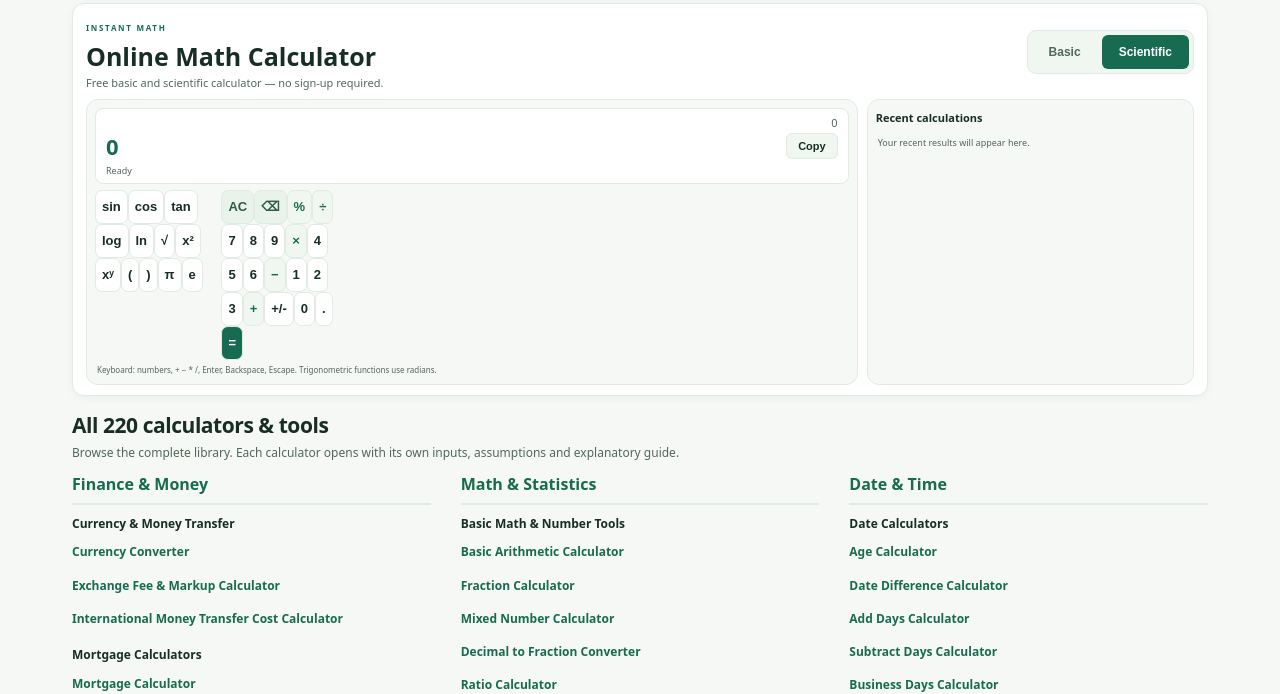
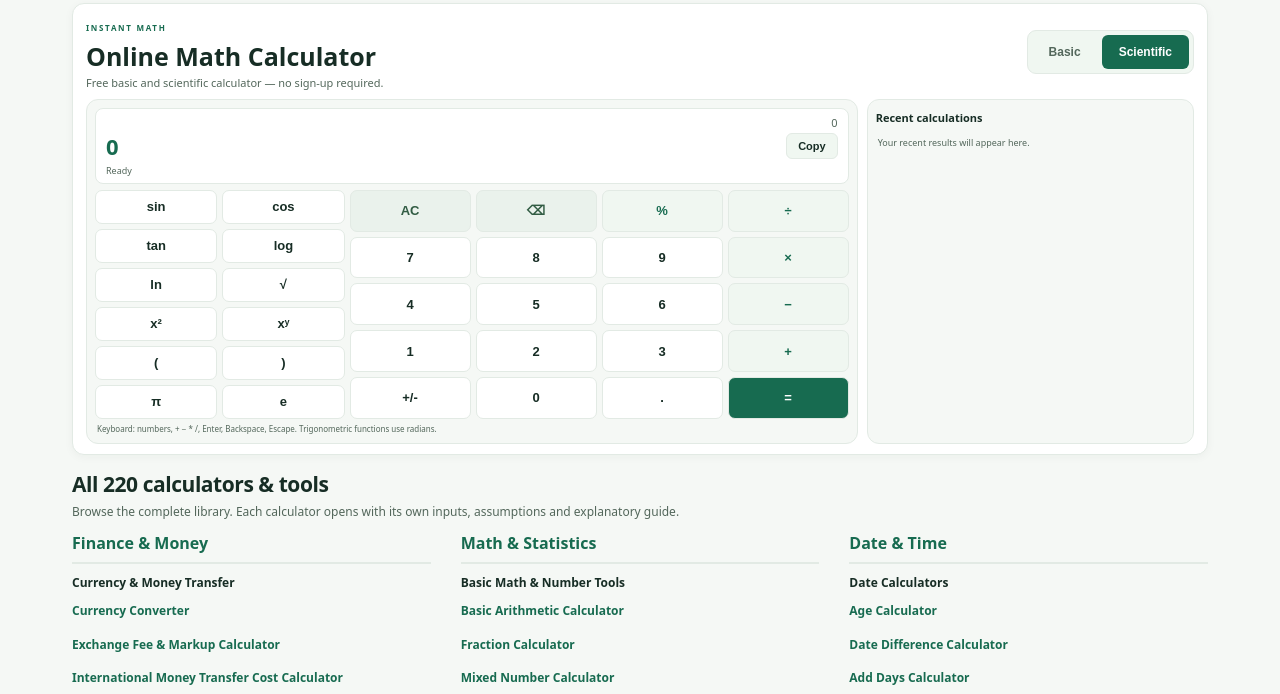
Before and after one commit to apex-global-labs/FinPulse-Hub, a website: page index.html in a window 1280 px wide. Both pictures are taken after a click on the button "Scientific". Shown: the part 106-800 px from the top of the page. Drawn offline with Linux system fonts and the light colour scheme.

Commit message:
style: arrange scientific functions beside ordered number pad

```diff
--- a/redesign.css
+++ b/redesign.css
@@ -225,3 +225,11 @@ footer{max-width:1180px;margin:auto;border-top:1px solid var(--line)}
  .home-route #tool-directory{padding-top:5px}
 }
 @media(max-width:380px){.home-route #quick-calculator .calc-key{min-height:32px}}
+
+
+/* Scientific mode: keep the familiar four-column number pad intact beside two columns of functions. */
+.home-calculator[data-mode=scientific] .calc-keys{grid-template-columns:minmax(0,1fr) minmax(0,2fr);align-items:stretch;gap:6px}
+.home-calculator[data-mode=scientific] .calc-scientific-keys{display:grid;grid-template-columns:repeat(2,minmax(0,1fr));grid-template-rows:repeat(6,minmax(34px,1fr));gap:5px;min-width:0}
+.home-calculator[data-mode=scientific] .calc-basic-keys{display:grid;grid-template-columns:repeat(4,minmax(0,1fr));grid-template-rows:repeat(5,minmax(34px,1fr));gap:5px;min-width:0}
+.home-calculator[data-mode=scientific] .calc-key{min-width:0;min-height:34px;font-size:12px;padding-inline:2px}
+@media(max-width:650px){.home-calculator[data-mode=scientific] .calc-keys{grid-template-columns:minmax(0,1.05fr) minmax(0,1.95fr);gap:5px}.home-calculator[data-mode=scientific] .calc-scientific-keys,.home-calculator[data-mode=scientific] .calc-basic-keys{gap:4px}.home-calculator[data-mode=scientific] .calc-key{font-size:11px}}
```
